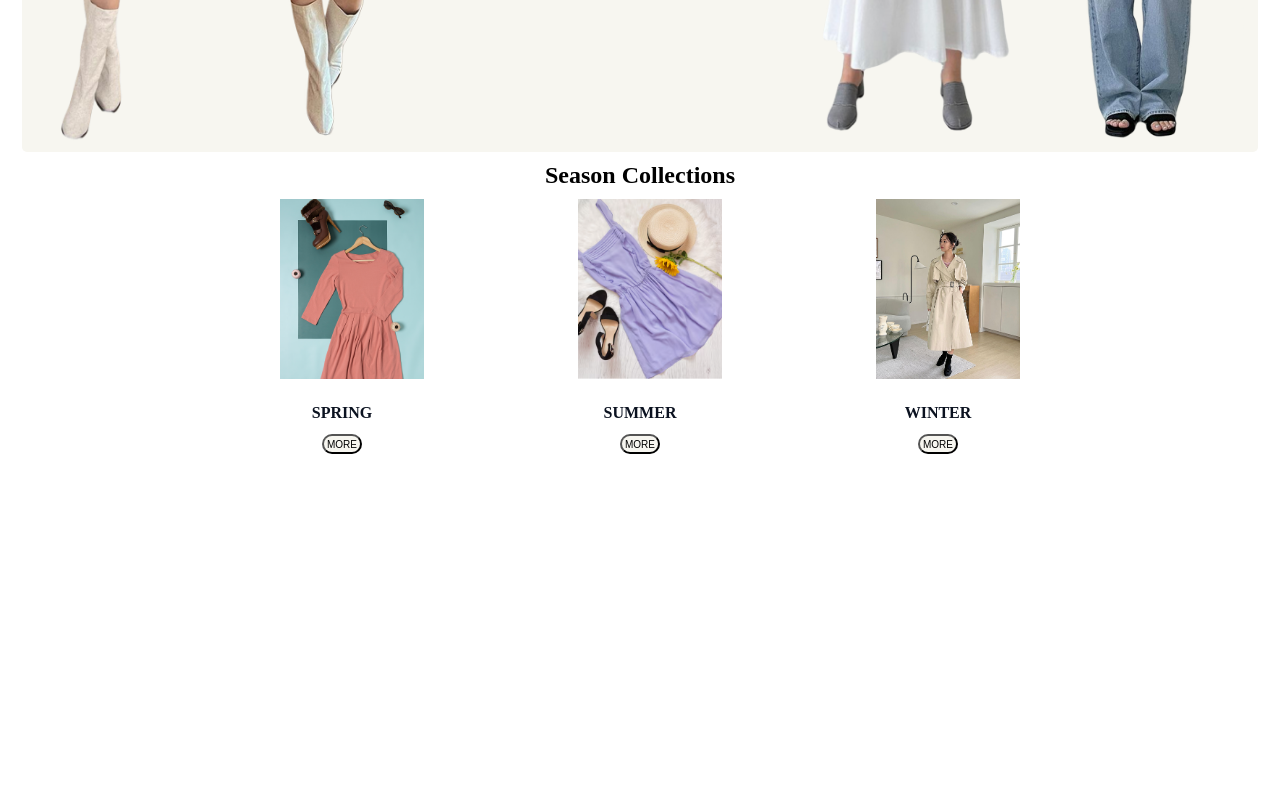
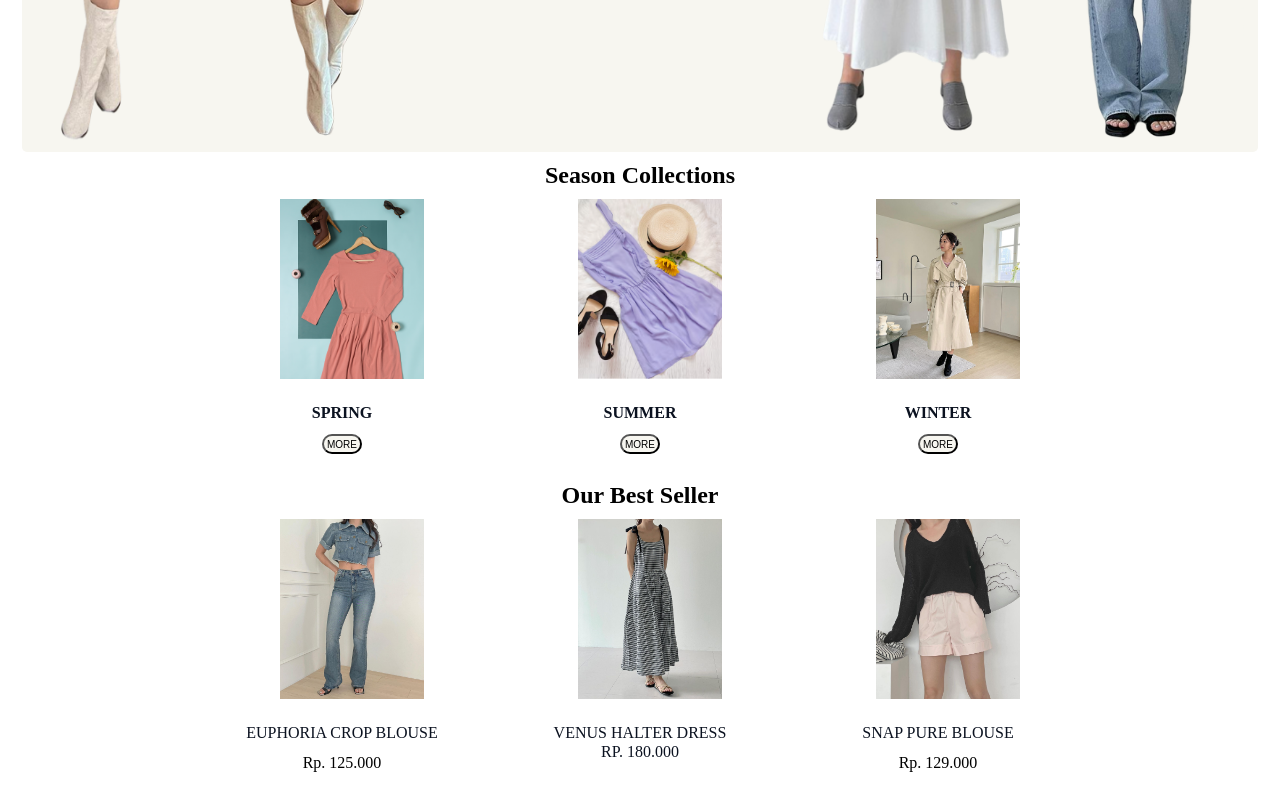
Before and after one commit to Khan-Shuvo/web_for_bd_call, a plain HTML site: page home_work_1/index.html in a window 1280 px wide. Shown: the part 481-1281 px from the top of the page. Before the commit the page ends 963 px from the top, so only its background shows below. Drawn offline with Linux system fonts and the light colour scheme.

Commit message:
sels section

```diff
--- a/home_work_1/index.html
+++ b/home_work_1/index.html
@@ -39,6 +39,7 @@
         <div class="top_banar_img"><img src="assets/img4.png" alt="" srcset=""></div>
         <div class="top_banar_img"><img src="assets/img2.png" alt="" srcset=""></div>
     </div>
+
     <section class="collections">
         <h1>
             Season Collections
@@ -95,6 +96,57 @@
         </div>
 
     </section>
+    <section class="collections">
+        <h1>
+            Our Best Seller
+        </h1>
+
+        <div class="card-row">
+
+
+            <!-- Card 1 -->
+            <article class="card">
+                <div class="card-image">
+                    <img src="assets/proudct_03.jpg"
+                        alt="Example image 1" />
+                </div>
+                <div class="card-body">
+                    <p class="card-title">Euphoria Crop Blouse</p>
+                    <p>Rp. 125.000</p>
+                </div>
+            </article>
+
+            <!-- card 2  -->
+
+            <article class="card">
+                <div class="card-image">
+                    <img src="assets/product_04.jpg"
+                        alt="Example image 2" />
+                </div>
+                <div class="card-body">
+                    <hp class="card-title">Venus Halter Dress</p>
+                        <p>Rp. 180.000</p>
+                </div>
+            </article>
+
+            <!-- card 3  -->
+
+            <article class="card">
+                <div class="card-image">
+                    <img src="assets/product_05.jpg"
+                        alt="Example image 3" />
+                </div>
+                <div class="card-body">
+                    <p class="card-title">Snap Pure Blouse</p>
+                    <p>Rp. 129.000</p>
+                </div>
+            </article>
+
+
+        </div>
+
+    </section>
+
 </body>
 
 </html>
```
